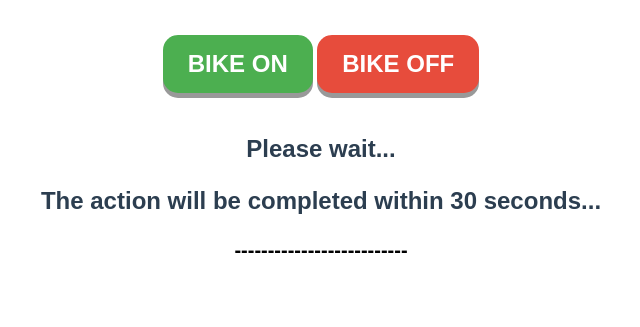
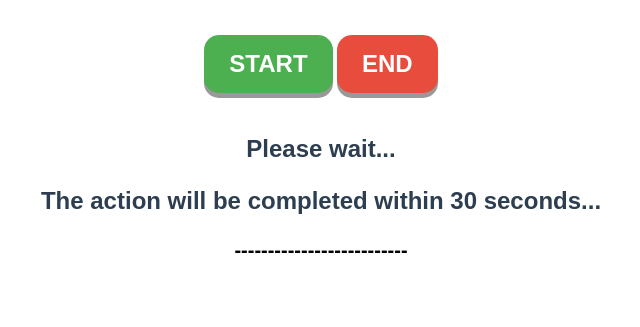
Before and after one commit to kmmkrishnareddy/15102022, a plain HTML site: page index.html in a window 1280 px wide. Shown: the part 473-800 px from the top of the page, without its empty margins (319-959 px from the left). Drawn offline with nearby package versions, Linux system fonts and the light colour scheme.

Commit message:
Update index.html

```diff
--- a/index.html
+++ b/index.html
@@ -121,8 +121,8 @@
 				<div id="title">RIDE time :</div>
 				<div id="timer">00:00:00</div>
 			</div>
-			<button type="button" id="light-on" class="buttonON" >BIKE ON</button>
-			<button type="button" id="light-off" class="buttonOFF" >BIKE OFF</button><br>
+			<button type="button" id="light-on" class="buttonON" >START</button>
+			<button type="button" id="light-off" class="buttonOFF" >END</button><br>
 		</div>
 		<br>
 
```
